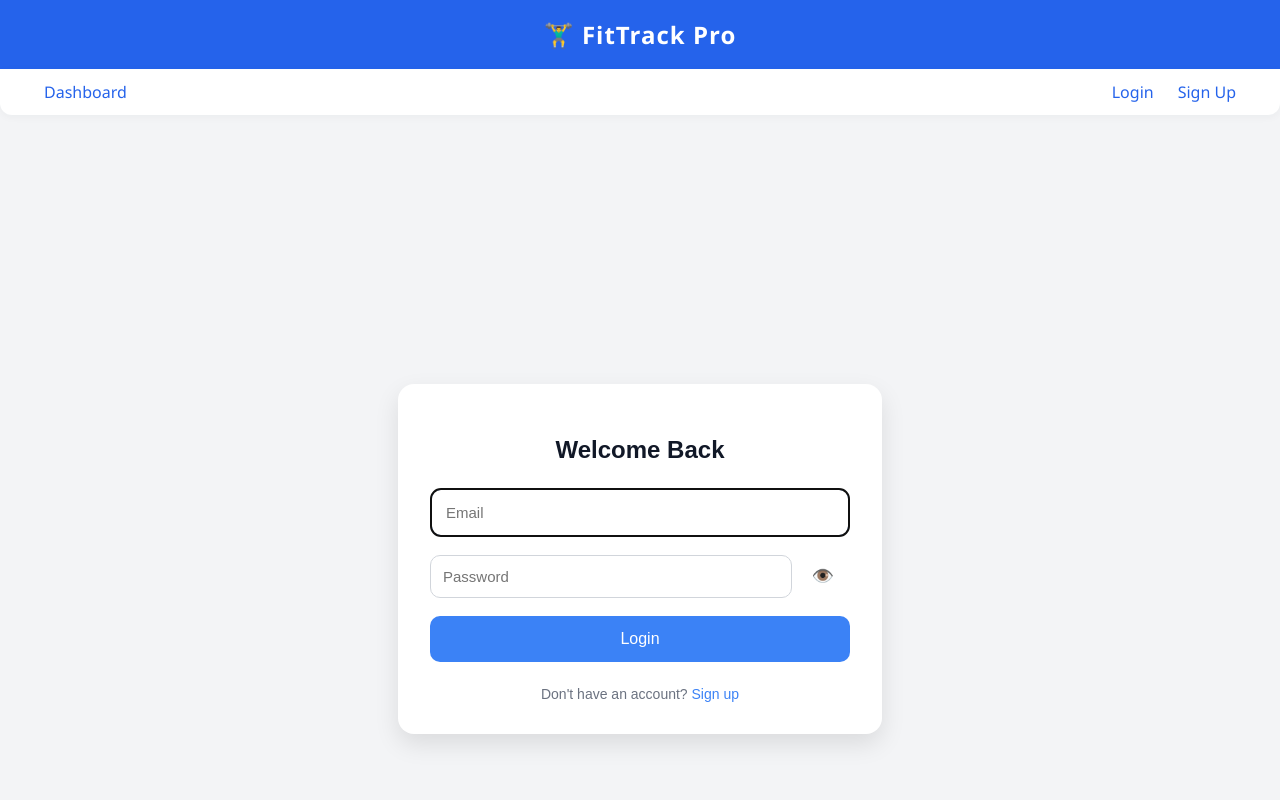
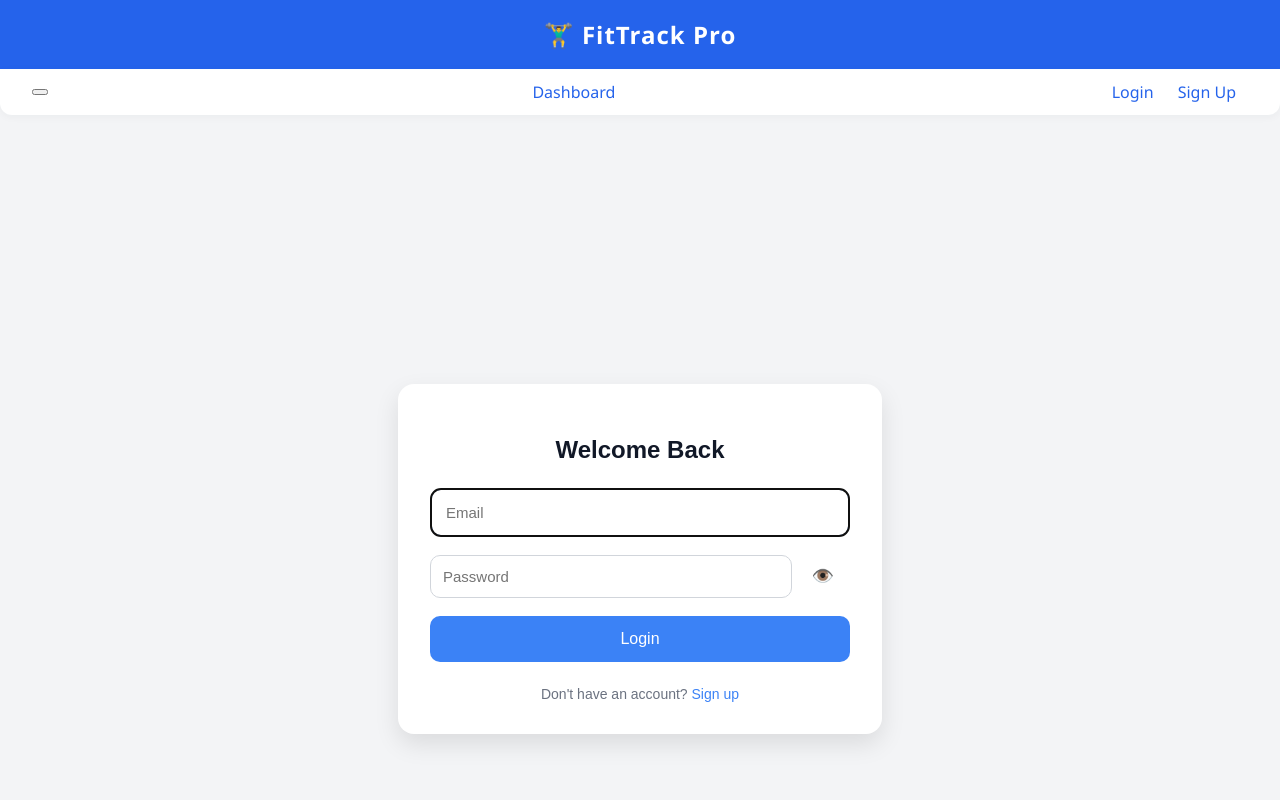
Before and after one commit to ATHIK05/Fitness_Tracker, a React (Create React App) app in the folder frontend/: page /login in a window 1280 px wide. Shown: the top 800 px of the page. Built offline with nearby package versions, Linux system fonts and the light colour scheme; no server answers.

Commit message:
Update App.jsx

```diff
--- a/frontend/src/App.jsx
+++ b/frontend/src/App.jsx
@@ -31,6 +31,17 @@ const App = () => {
     setUser(null);
   };
 
+  const [navOpen, setNavOpen] = useState(false);
+  const handleNavToggle = () => setNavOpen(open => !open);
+  const handleNavLinkClick = () => setNavOpen(false);
+
+  // Close nav on route change (optional, for better UX)
+  useEffect(() => {
+    const closeNav = () => setNavOpen(false);
+    window.addEventListener('resize', closeNav);
+    return () => window.removeEventListener('resize', closeNav);
+  }, []);
+
   return (
     <Router>
       <header>
@@ -39,45 +50,48 @@ const App = () => {
         </span>
       </header>
 
-      <nav>
-        <div>
-          <Link to="/">Dashboard</Link>
-          {user && <Link to="/profile">Profile</Link>}
-          {user && <Link to="/progress">Progress</Link>}
-          {user && <Link to="/goals">Goals</Link>}
+      <nav className={navOpen ? 'nav-mobile-open' : ''}>
+        <button className="nav-toggle" aria-label="Toggle navigation" onClick={handleNavToggle}>
+          <span className="nav-hamburger"></span>
+        </button>
+        <div className={`nav-links${navOpen ? ' show' : ''}`}>
+          <Link to="/" onClick={handleNavLinkClick}>Dashboard</Link>
+          {user && <Link to="/profile" onClick={handleNavLinkClick}>Profile</Link>}
+          {user && <Link to="/progress" onClick={handleNavLinkClick}>Progress</Link>}
+          {user && <Link to="/goals" onClick={handleNavLinkClick}>Goals</Link>}
         </div>
-        <div>
-          {!user ? (
-            <>
-              <Link to="/login">Login</Link>
-              <Link to="/signup">Sign Up</Link>
-            </>
-          ) : (
-            <>
-              <span style={{ color: 'var(--color-muted)', fontWeight: 500, marginRight: 16 }}>
+        {user && (
+          <div className={`nav-user${navOpen ? ' show' : ''}`} style={{ width: '100%' }}>
+            <div style={{ color: 'var(--color-muted)', fontWeight: 500, margin: '12px 0 8px 0', textAlign: 'center' }}>
               Welcome, {user.email}
-              </span>
-              <Link to="/profile" style={{ marginRight: 8, color: 'var(--color-primary)', textDecoration: 'none', fontWeight: 500 }}>Profile</Link>
+            </div>
             <button
-                onClick={handleLogout}
+              onClick={() => { handleLogout(); handleNavLinkClick(); }}
               style={{
                 background: 'var(--color-primary)',
                 color: '#fff',
                 border: 'none',
                 borderRadius: 8,
-                  padding: '8px 18px',
+                padding: '10px 0',
                 fontWeight: 600,
-                  fontSize: 15,
+                fontSize: 16,
                 cursor: 'pointer',
-                  marginLeft: 8,
+                width: '90%',
+                margin: '0 auto 10px auto',
+                display: 'block',
                 transition: 'background 0.2s',
               }}
             >
               Logout
             </button>
-            </>
+          </div>
         )}
+        {!user && (
+          <div className={`nav-auth${navOpen ? ' show' : ''}`}>
+            <Link to="/login" onClick={handleNavLinkClick}>Login</Link>
+            <Link to="/signup" onClick={handleNavLinkClick}>Sign Up</Link>
           </div>
+        )}
       </nav>
 
       <div style={{ minHeight: 'calc(100vh - 160px)' }}>
```
Lines whose indentation alone changed are shown as unchanged.
